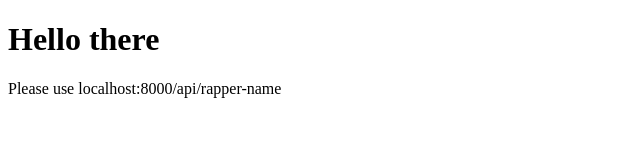
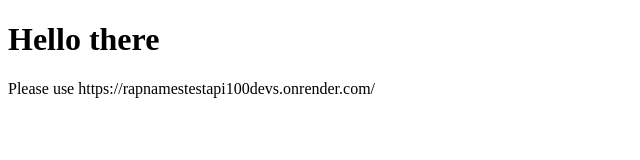
Before and after one commit to zazaD3m/rap-names, a website: page index.html in a window 1280 px wide. Shown: the whole page, without its empty margins (0-640 px from the left). Drawn offline with Linux system fonts and the light colour scheme.

Commit message:
modified html documentation

```diff
--- a/index.html
+++ b/index.html
@@ -8,6 +8,6 @@
     </head>
     <body>
         <h1>Hello there</h1>
-        <p>Please use localhost:8000/api/rapper-name</p>
+        <p>Please use https://rapnamestestapi100devs.onrender.com/</p>
     </body>
 </html>
```
